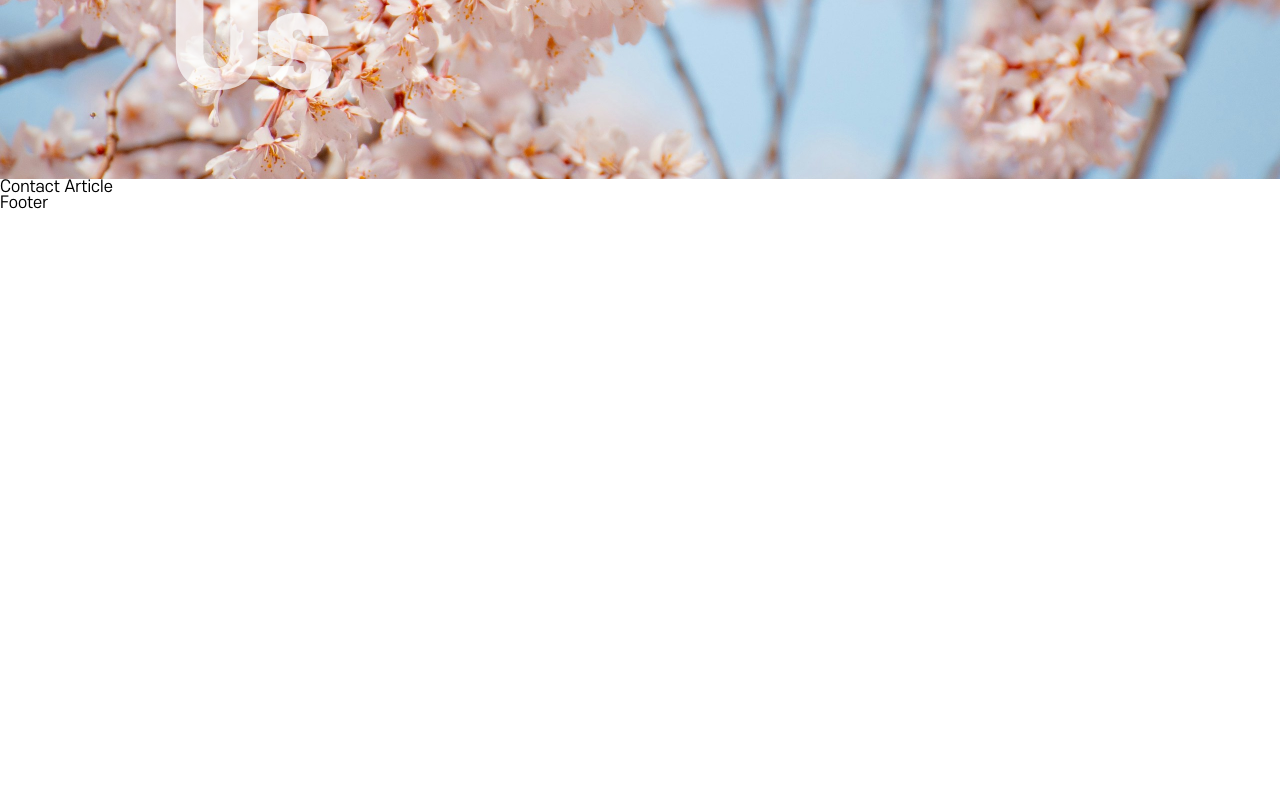
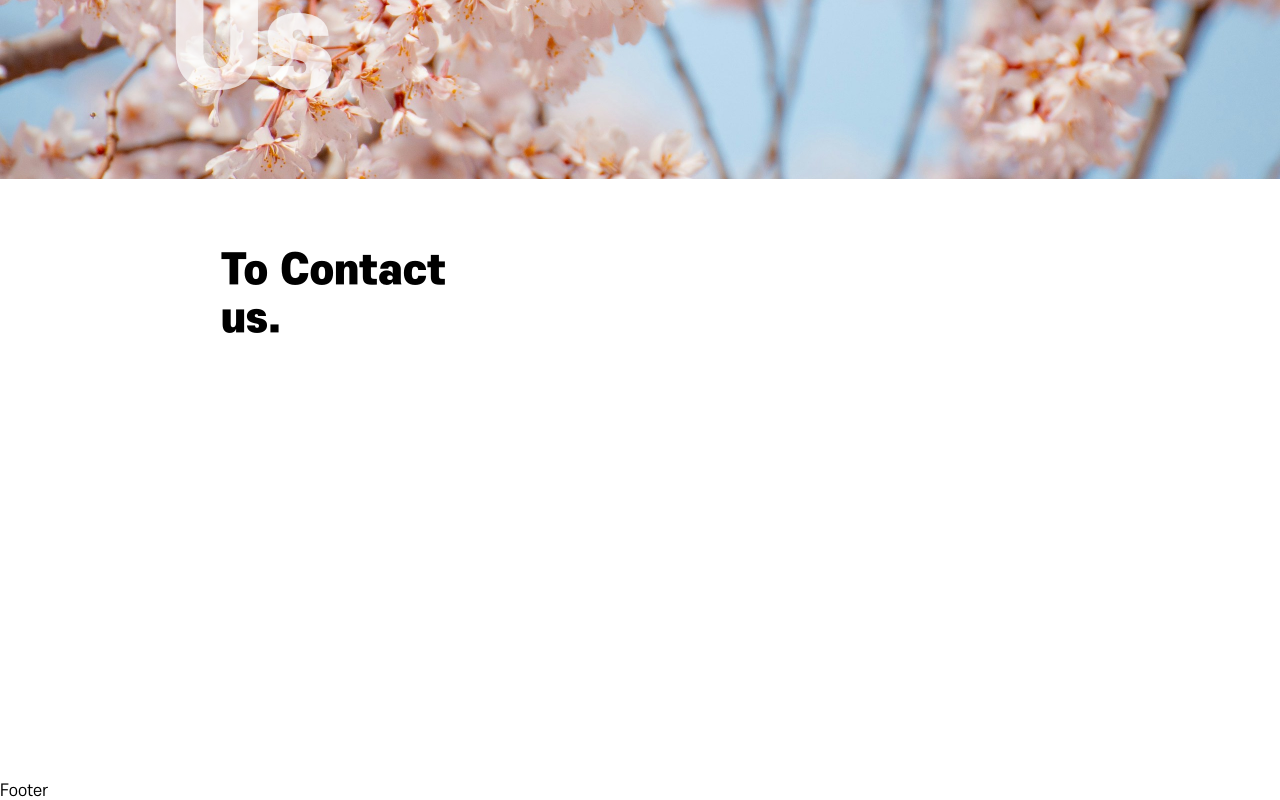
Before and after one commit to hyw0206/landingpage_seeuni, a React (Create React App) app: page / in a window 1280 px wide. Shown: the part 6987-7787 px from the top of the page. Before the commit the page ends 7199 px from the top, so only its background shows below. Built offline with nearby package versions, Linux system fonts and the light colour scheme.

Commit message:
ContactArticle Title

```diff
--- a/src/components/Contact/ContactArticle.tsx
+++ b/src/components/Contact/ContactArticle.tsx
@@ -1,11 +1,12 @@
-import * as Styled from 'elements/Contact/Contact';
+import * as Styled from 'elements/Contact/ContactArticle';
 
 export default function ContactArticle() {
 
   return (
-    <div>
-      Contact Article
-
-    </div>
+    <Styled.ContactArticleWrapper>
+      <Styled.ContactArticleTextWrapper>
+          <Styled.ContactArticleTitleText>To Contact us.</Styled.ContactArticleTitleText>
+      </Styled.ContactArticleTextWrapper>
+    </Styled.ContactArticleWrapper>
   )
 }
--- a/src/elements/Contact/ContactArticle.ts
+++ b/src/elements/Contact/ContactArticle.ts
@@ -2,10 +2,23 @@ import styled from "styled-components";
 
 
 export const ContactArticleWrapper = styled.div`
-  width: 100%;
-  height: 604px;
-  background: url("/image/Contact/ContactMain.png");
-  background-repeat: no-repeat;
-  background-size: cover;
-  background-position: center;
+    display: flex;
+    flex-direction: column;
+    align-items: center;
+    width: 100%;
+    height: 604px;
 `;
+
+export const ContactArticleTextWrapper = styled.div`
+    width: 838px;
+    margin: 68px auto 0 auto;
+`;
+
+export const ContactArticleTitleText = styled.div`
+  width: 285px;
+  height: 38px;
+  font-size: 40px;
+  font-weight: 900;
+  line-height: 120%;
+  color: rgba(0, 0, 0, 1);
+`;
--- a/src/elements/Contact/ContactMain.ts
+++ b/src/elements/Contact/ContactMain.ts
@@ -13,7 +13,7 @@ export const ContactMainWrapper = styled.div`
 export const ContactMainTextWrapper = styled.div`
   width: 940px;
   margin: 236px auto 0 auto;
-`
+`;
 
 export const ContactMainText = styled.div`
   width: 929px;
@@ -22,4 +22,4 @@ export const ContactMainText = styled.div`
   font-weight: 900;
   line-height: 120%;
   color: rgba(255, 255, 255, 0.7);
-`
+`;
```
